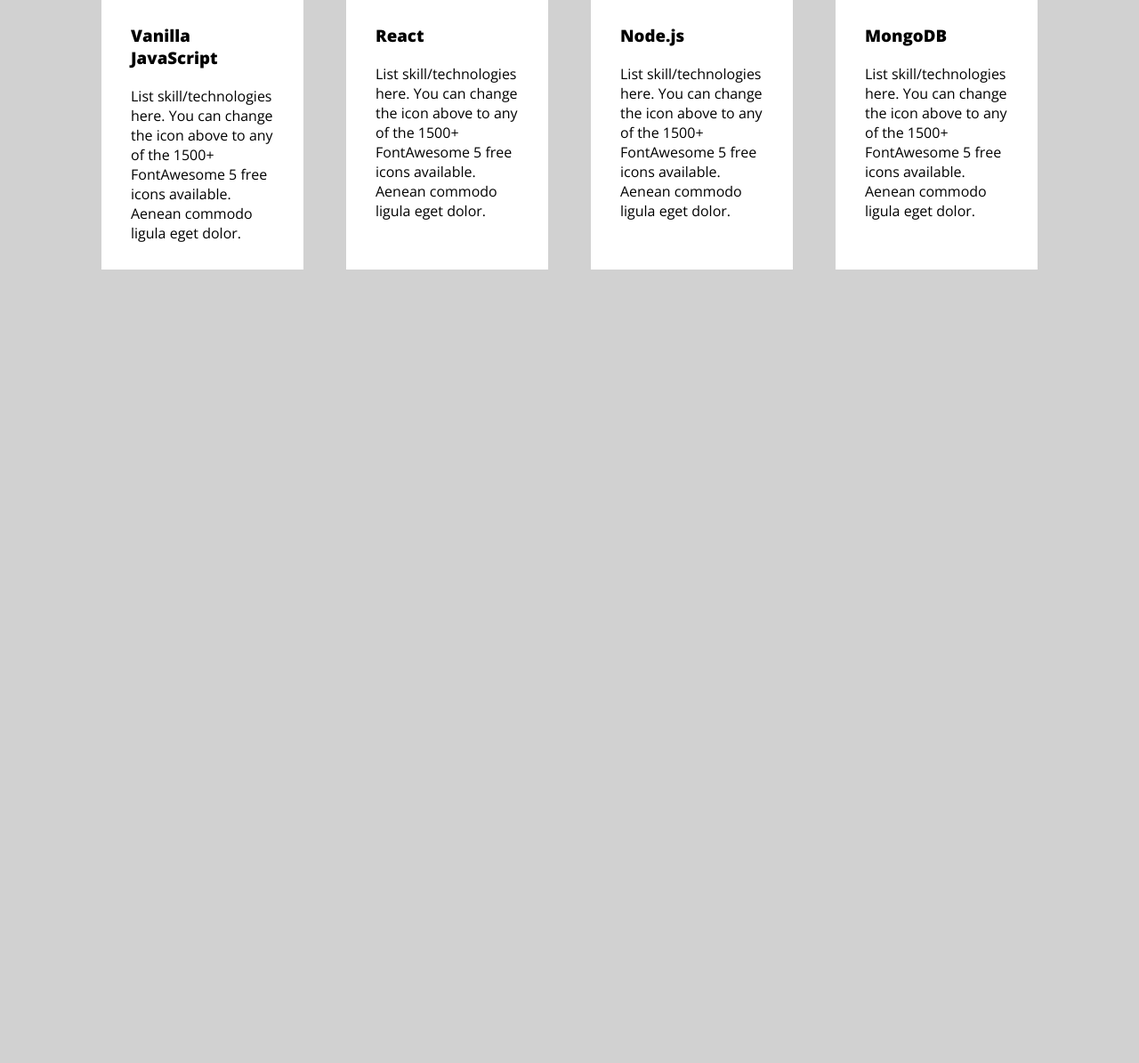
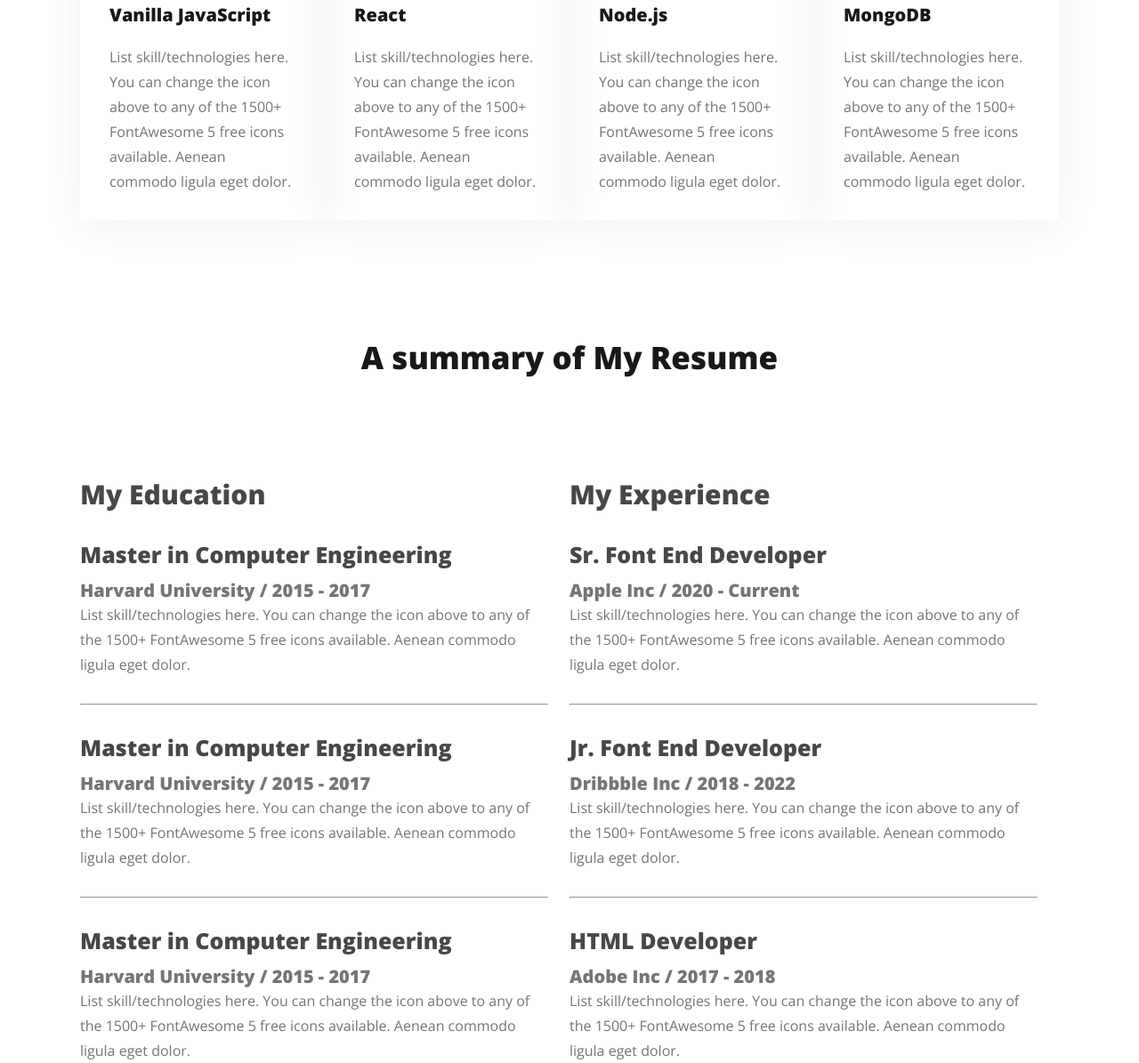
Before and after one commit to JoyntaBarman/Module-5-practice-portfolio, a plain HTML site: page index.html in a window 1280 px wide. Shown: the part 2002-3197 px from the top of the page at 89% size. Before the commit the page ends 2459 px from the top, so only its background shows below. Drawn offline with nearby package versions, Linux system fonts and the light colour scheme.

Commit message:
summary added

```diff
--- a/index.html
+++ b/index.html
@@ -36,6 +36,7 @@
         <img class="portfolio-pic" src="./images/hardy.png" alt="My Image" />
       </div>
     </header>
+    <!-- about Section -->
     <main class="main">
       <section class="about">
         <h3 class="section-tittle">About Me</h3>
@@ -95,6 +96,62 @@
           </div>
         </div>
       </section>
+
+      <!-- summary of resume section -->
+      <section class="summary">
+        <h3 class="section-tittle">A summary of My Resume</h3>
+        <div class="summary-item-body">
+          <div class="summary-body">
+            <h4 class="summary-body-tittle">My Education</h4>
+            <div class="summary-item">
+              <h4 class="summary-item-tittle">Master in Computer Engineering</h4>
+              <p class="sumary-publisher-info">Harvard University / 2015 - 2017</p>
+              <p class="summary-description">List skill/technologies here. You can change the icon above
+                to any of the 1500+ FontAwesome 5 free icons available. Aenean commodo ligula eget dolor.</p>
+            </div>
+            <hr class="summary-horizontal-line">
+            <div class="summary-item">
+              <h4 class="summary-item-tittle">Master in Computer Engineering</h4>
+              <p class="sumary-publisher-info">Harvard University / 2015 - 2017</p>
+              <p class="summary-description">List skill/technologies here. You can change the icon above
+                to any of the 1500+ FontAwesome 5 free icons available. Aenean commodo ligula eget dolor.</p>
+            </div>
+            <hr class="summary-horizontal-line">
+            <div class="summary-item">
+              <h4 class="summary-item-tittle">Master in Computer Engineering</h4>
+              <p class="sumary-publisher-info">Harvard University / 2015 - 2017</p>
+              <p class="summary-description">List skill/technologies here. You can change the icon above
+                to any of the 1500+ FontAwesome 5 free icons available. Aenean commodo ligula eget dolor.</p>
+            </div>
+
+
+          </div>
+          <div class="summary-body">
+            <h4 class="summary-body-tittle">My Experience</h4>
+            <div class="summary-item">
+              <h4 class="summary-item-tittle">Sr. Font End Developer</h4>
+              <p class="sumary-publisher-info">Apple Inc / 2020 - Current</p>
+              <p class="summary-description">List skill/technologies here. You can change the icon above
+                to any of the 1500+ FontAwesome 5 free icons available. Aenean commodo ligula eget dolor.</p>
+            </div>
+            <hr class="summary-horizontal-line">
+            <div class="summary-item">
+              <h4 class="summary-item-tittle">Jr. Font End Developer</h4>
+              <p class="sumary-publisher-info">Dribbble Inc / 2018 - 2022</p>
+              <p class="summary-description">List skill/technologies here. You can change the icon above
+                to any of the 1500+ FontAwesome 5 free icons available. Aenean commodo ligula eget dolor.</p>
+            </div>
+            <hr class="summary-horizontal-line">
+            <div class="summary-item">
+              <h4 class="summary-item-tittle">HTML Developer</h4>
+              <p class="sumary-publisher-info">Adobe Inc / 2017 - 2018</p>
+              <p class="summary-description">List skill/technologies here. You can change the icon above
+                to any of the 1500+ FontAwesome 5 free icons available. Aenean commodo ligula eget dolor.</p>
+            </div>
+
+          </div>
+        </div>
+      </section>
     </main>
     <footer></footer>
   </body>
--- a/style/portfolio.css
+++ b/style/portfolio.css
@@ -1,33 +1,31 @@
 /* shared styles */
-*{
+* {
   padding: 0;
   margin: 0;
 }
 
-:root{
+:root {
   --dark-01: #181818;
   --dark-02: #474747;
   --dark-03: #757575;
-  --dark-04: #D1D1D1;
-  --primary-color:#FD6E0A;
-  --white-color: #FFF;
-  --background: #FFF8F3;
+  --dark-04: #d1d1d1;
+  --primary-color: #fd6e0a;
+  --white-color: #fff;
+  --background: #fff8f3;
 }
 
-body{
-  background-color: var(--dark-04);
+body {
   font-family: 'Open Sans', sans-serif;
 }
 
-.primary-color{
-  color:var(--primary-color, #FD6E0A)
+.primary-color {
+  color: var(--primary-color, #fd6e0a);
 }
-header{
+header {
   background-color: var(--background);
   background-image: url('../images/header_bg.png');
   background-repeat: no-repeat;
   background-position: bottom right;
-
 }
 
 .section-tittle {
@@ -44,41 +42,40 @@ font-size: 18px;
   font-weight: 400;
   line-height: 30px;
   margin: 30px 0px;
-
 }
 /* Nav Style */
-nav{
+nav {
   display: flex;
   align-items: center;
   justify-content: space-between;
 }
 
-.nav-title{
+.nav-title {
   color: var(--dark-01, #181818);
   font-size: 45px;
   font-weight: 800;
 }
 
-nav > ul{
+nav > ul {
   display: flex;
   align-items: center;
 }
 
-nav li{
+nav li {
   list-style: none;
   margin: 51px;
 }
 
-nav a{
+nav a {
   text-decoration: none;
   color: var(--dark-02, 474747);
 }
 
-.btn-primary{
+.btn-primary {
   font-size: 20px;
   font-weight: 700;
   border-radius: 5px;
-  background: #FD6E0A;
+  background: #fd6e0a;
   border: 0;
   color: var(--white-color);
   padding: 15px 35px;
@@ -86,7 +83,7 @@ nav a{
 
 /* Header Style */
 
-.btn-2{
+.btn-2 {
   color: var(--primary-color);
   font-size: 20px;
   font-weight: 700;
@@ -96,18 +93,17 @@ nav a{
   padding: 15px 35px;
 }
 
-.banner{
+.banner {
   padding: 30px 30px 0px 70px;
   display: flex;
   align-items: center;
-
 }
 
 .banner-content {
   width: 580px;
 }
 
-.portfolio-pic{
+.portfolio-pic {
   width: 550px;
   margin-right: 35px;
 }
@@ -134,25 +130,24 @@ nav a{
   margin-bottom: 50px;
 }
 
-
 /* main section */
 .main {
   width: 1100px;
   margin: 0px auto;
+  background: var(--white-color, #fff);
 }
 
 /* About section */
 .about {
-  background-color: var(--background, #FFF8F3);
+  background-color: var(--background, #fff8f3);
   margin: 130px 0px;
   padding: 130px 155px;
 }
 
-.info-container{
+.info-container {
   display: flex;
   justify-content: space-between;
   margin-top: 30px;
-
 }
 
 .about-info {
@@ -174,14 +169,12 @@ font-weight: 700;
   line-height: 30px;
 }
 
-
-
 /* What i do section */
 .what-i-do {
   margin: 130px 0px;
 }
 
-.what-i-do-description{
+.what-i-do-description {
   padding: 35px 130px;
 }
 
@@ -191,11 +184,69 @@ line-height: 30px;
 }
 
 .skils-info {
-  background-color: var(--white-color, #FFF);
   padding: 30px 33px;
-  margin: 24px;
+  border-radius: 5px;
+  box-shadow: 0px 6px 50px 0px rgba(0, 0, 0, 0.06);
+  gap: 24px;
 }
 
 .skills-name {
   margin: 30px 0px 20px 0px;
 }
+
+.skills-name {
+  color: var(--dark-01, #181818);
+font-size: 20px;
+font-weight: 700;
+}
+
+.skills-description {
+  color: var(--dark-03, #757575);
+font-size: 16px;
+font-weight: 400;
+line-height: 28px;
+}
+
+/* summary of resume style */
+.summary-item-body{
+  display: flex;
+  justify-content: space-between;
+  margin-top: 110px;
+
+}
+
+.summary-body{
+  margin-right: 24px;
+}
+
+.summary-body-tittle {
+  color: var(--dark-02, #474747);
+font-size: 30px;
+font-weight: 700;
+margin-bottom: 30px;
+}
+
+.summary-item-tittle {
+  color: var(--dark-02, #474747);
+font-size: 25px;
+font-weight: 700;
+margin-bottom: 10px;
+}
+
+.sumary-publisher-info {
+  color: var(--dark-03, #757575);
+font-size: 20px;
+font-weight: 600;
+}
+
+.summary-description {
+  color: var(--dark-03, #757575);
+font-size: 16px;
+font-weight: 400;
+line-height: 28px; /* 175% */
+}
+
+.summary-horizontal-line {
+  margin: 30px 0px;
+  background: var(--dark-04, #d1d1d1);
+}
```
Lines whose indentation alone changed are shown as unchanged.
